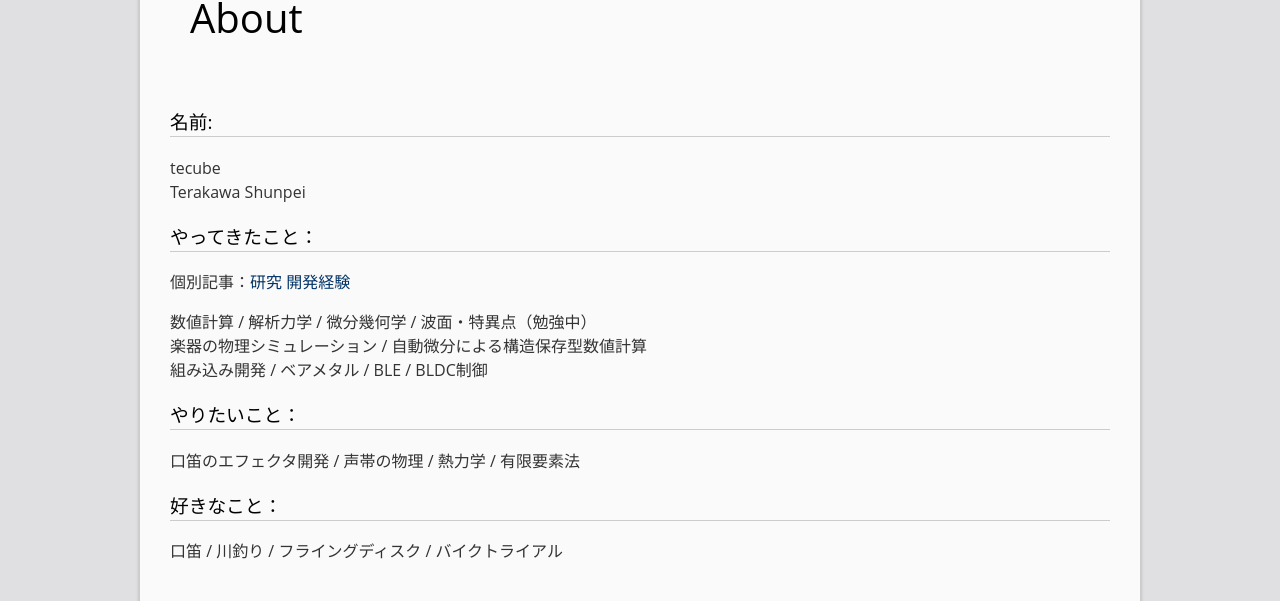
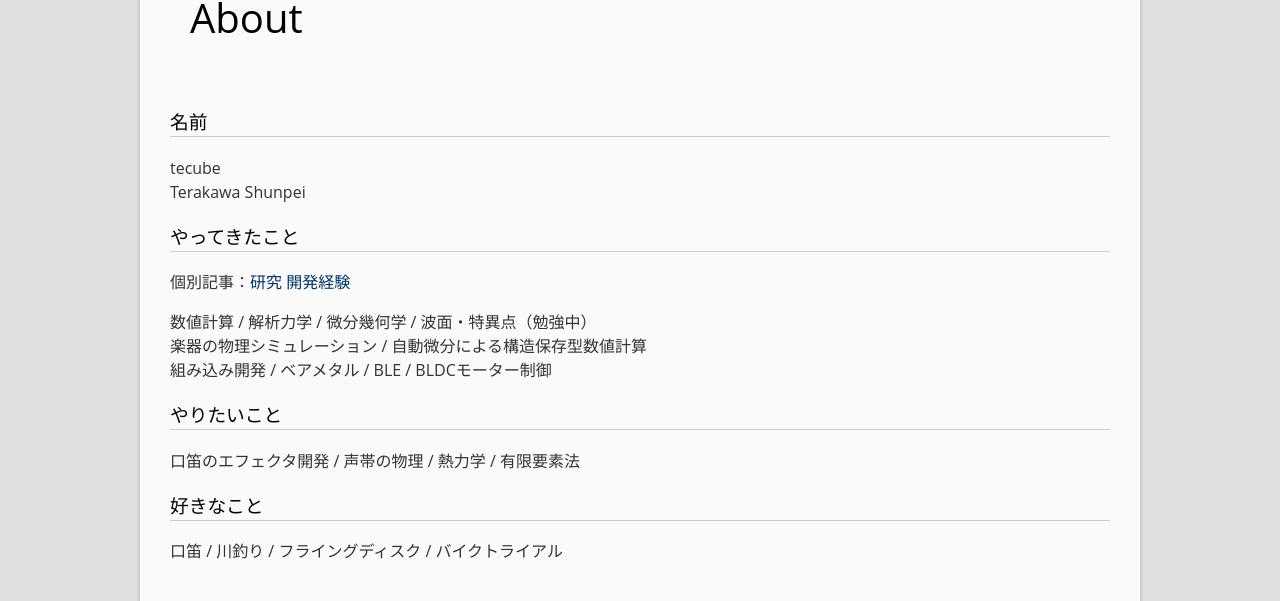
Before and after one commit to tecube/tecube.github.io, a Jekyll site: the page built from about.markdown, in a window 1280 px wide and 924 px high. Shown: the part 144-745 px from the top of the window. Built offline with Jekyll 4.4.1, drawn with Linux system fonts in a browser that asks for light colours.

Commit message:
small fix of contents

```diff
--- a/_config.yml
+++ b/_config.yml
@@ -28,7 +28,7 @@ twitter_username: tecube3
 github_username: tecube
 
 avatar: "/assets/profile_pic.jpg"
-profile: 適切らしい力を1点に加えているときの感覚が好きです．
+profile: 物に適切らしい力を加えている感覚が好き
 
 profile_links:
   Email: "mailto:tecube3@gmail.com"
--- a/about.markdown
+++ b/about.markdown
@@ -4,21 +4,21 @@ title: About
 permalink: /about/
 ---
 
-### 名前:
+### 名前
 tecube
 Terakawa Shunpei
 
-### やってきたこと：
+### やってきたこと
 個別記事：[研究](/research/) [開発経験](/experience/)
 
 数値計算 / 解析力学 / 微分幾何学 / 波面・特異点（勉強中）
 楽器の物理シミュレーション / 自動微分による構造保存型数値計算
-組み込み開発 / ベアメタル / BLE / BLDC制御
+組み込み開発 / ベアメタル / BLE / BLDCモーター制御
 
 
-### やりたいこと：
+### やりたいこと
 口笛のエフェクタ開発 / 声帯の物理 / 熱力学 / 有限要素法
 
 
-### 好きなこと：
+### 好きなこと
 口笛 / 川釣り / フライングディスク / バイクトライアル
```
